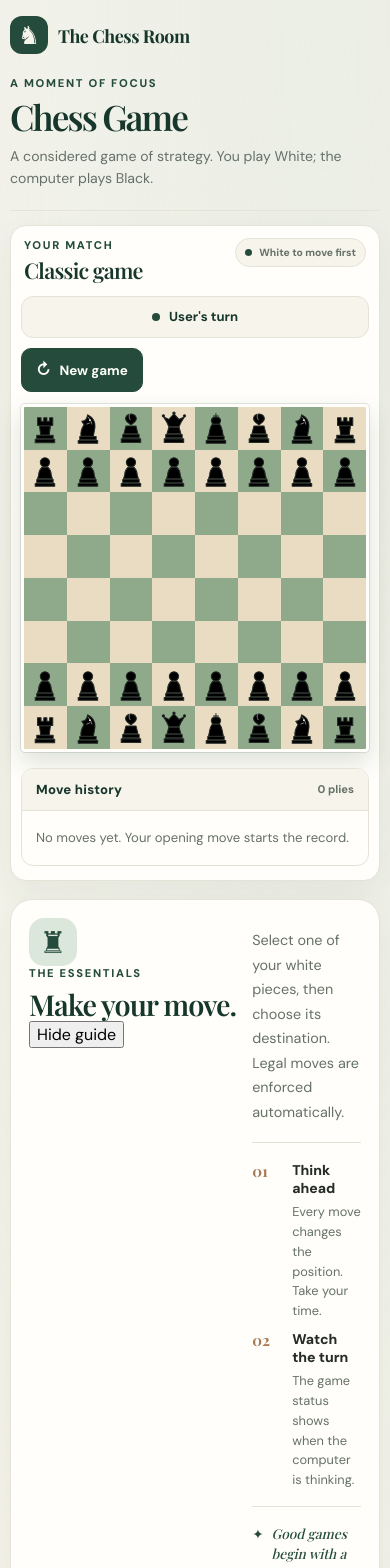
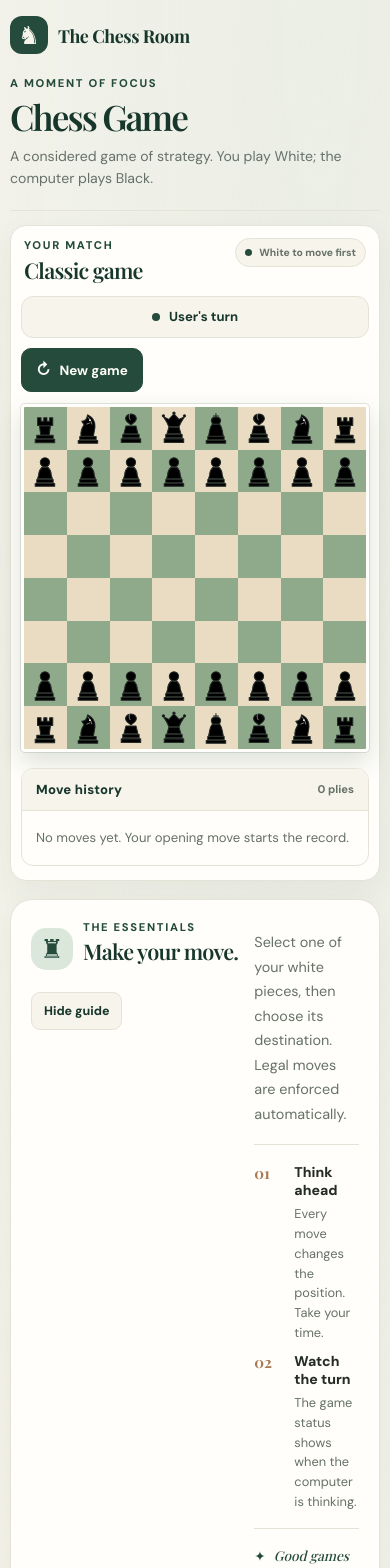
Before and after one commit to Pariram140/Chess-game, a React (Create React App) app: page / in a window 390 px wide. Shown: the top 1568 px of the page. Built offline with nearby package versions, Linux system fonts and the light colour scheme.

Commit message:
style(ui): refine responsive guide panel

```diff
--- a/src/App.css
+++ b/src/App.css
@@ -31,3 +31,13 @@
 @media(max-width:900px){.App{width:min(100% - 32px,720px);padding-top:22px}.game-layout{grid-template-columns:minmax(0,1fr);gap:18px;padding:20px 0}.companion-panel{display:grid;grid-template-columns:auto minmax(0,1fr);column-gap:16px;align-items:start;padding:20px}.companion-emblem{grid-row:span 2;margin:0}.companion-panel>.eyebrow{align-self:end;margin-bottom:5px}.companion-panel h2,.companion-copy,.guide-divider,.guide-item,.companion-footer{grid-column:1/-1}.companion-panel h2{grid-row:2}.companion-copy{margin-top:10px}.guide-divider{margin:18px 0}.guide-item{margin:9px 0}.companion-footer{margin-top:16px}}
 @media(max-width:600px){.App{width:min(100% - 20px,480px);padding-top:16px}.app-header{display:block;padding-bottom:20px}.brand-mark{margin-bottom:22px}.app-heading{text-align:left}.app-heading h1{font-size:clamp(2rem,9vw,2.65rem)}.app-subtitle{margin:9px 0 0;font-size:.88rem}.game-layout{padding:14px 0 18px}.board-panel{padding:12px 10px 14px;border-radius:var(--radius-lg)}.panel-heading{align-items:flex-start;margin:0 3px 12px}.panel-heading h2{font-size:1.35rem}.match-badge{padding:7px 9px;font-size:.65rem}.companion-panel{padding:18px}.app-footer{flex-wrap:wrap;font-size:.62rem}}
 @media(prefers-reduced-motion:reduce){*,*::before,*::after{scroll-behavior:auto!important;animation-duration:.01ms!important;animation-iteration-count:1!important;transition-duration:.01ms!important}}
+
+.guide-panel-heading{display:grid;grid-template-columns:48px minmax(0,1fr);align-items:center;column-gap:12px;row-gap:14px}
+.guide-panel-heading .companion-emblem{margin:0}
+.guide-panel-heading .eyebrow{margin-bottom:5px}
+.guide-panel-heading h2{font-size:1.55rem;line-height:1.15}
+.guide-toggle{grid-column:1/-1;justify-self:start;min-height:38px;padding:7px 12px;border:1px solid var(--border-subtle);border-radius:9px;background:var(--ivory);color:var(--forest-deep);cursor:pointer;font-size:.78rem;font-weight:750}
+.guide-toggle:hover{border-color:var(--forest);background:var(--sage)}
+.guide-toggle:focus-visible{outline:3px solid var(--focus-ring);outline-offset:2px}
+@media(max-width:900px){.companion-panel{padding:20px}.guide-panel-heading{grid-template-columns:48px minmax(0,1fr) auto}.guide-toggle{grid-column:auto;grid-row:1;justify-self:end}.guide-content{display:grid;grid-template-columns:minmax(0,1fr) minmax(0,1fr);column-gap:18px}.guide-content .companion-copy,.guide-content .guide-divider,.guide-content .companion-footer{grid-column:1/-1}.guide-content .guide-divider{margin:18px 0}.guide-content .guide-item{margin:9px 0}.guide-content .companion-footer{margin-top:16px}}
+@media(max-width:600px){.guide-panel-heading{grid-template-columns:42px minmax(0,1fr);column-gap:10px}.guide-panel-heading .companion-emblem{width:42px;height:42px;font-size:26px}.guide-panel-heading h2{font-size:1.35rem}.guide-toggle{grid-column:1/-1;grid-row:auto;justify-self:start}.guide-content{display:block}}
```
